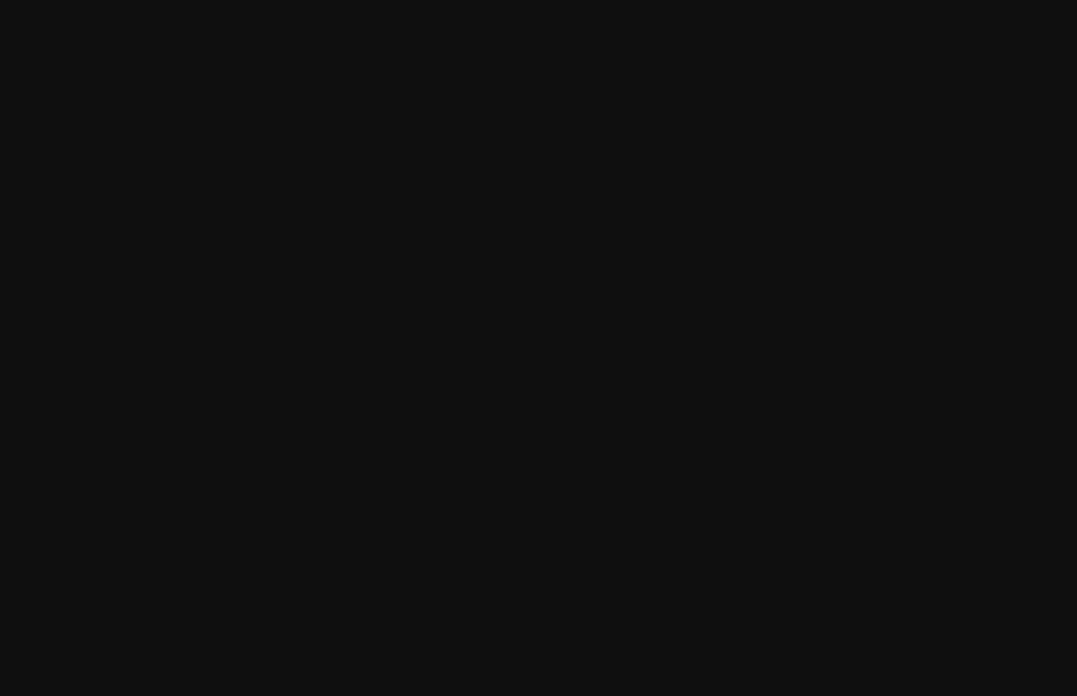
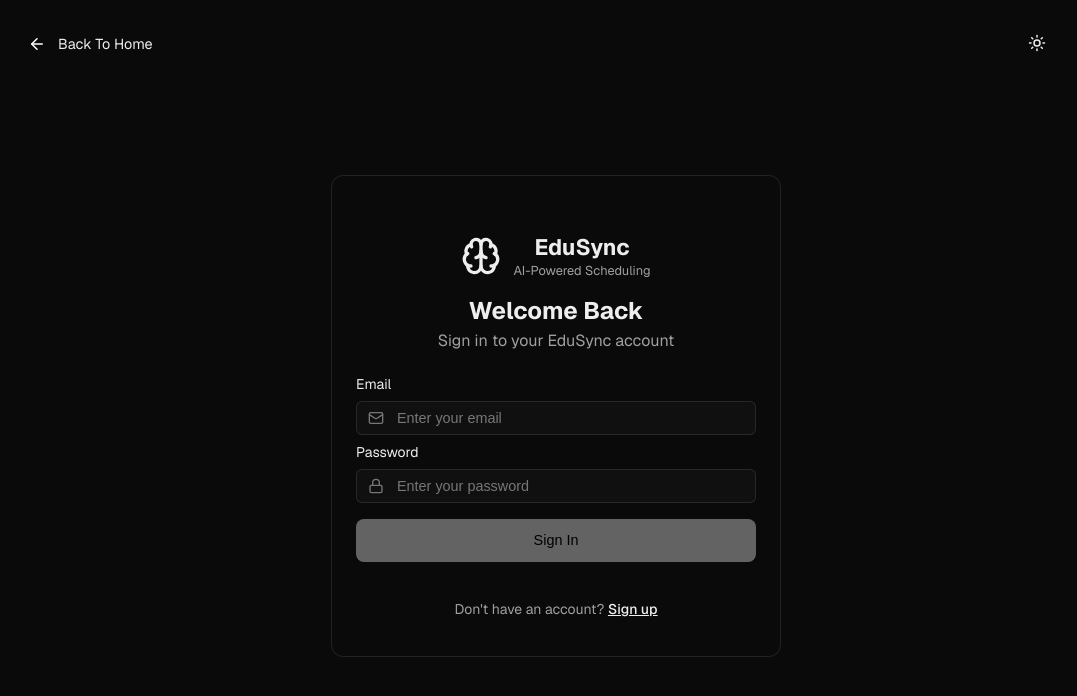
Before and after one commit to Shourya523/EduSch-Frontend, a React (Vite) app: page /signin in a window 1280 px wide. Shown: the top 696 px of the page, without its empty margins (84-1161 px from the left). Built offline with nearby package versions, Linux system fonts and the light colour scheme.

Commit message:
signin-page done

```diff
--- a/src/App.jsx
+++ b/src/App.jsx
@@ -2,7 +2,7 @@ import { Home } from 'lucide-react'
 import HomePage from './Pages/HomePage/HomePage'
 import './index.css'
 import { Routes, Route, BrowserRouter } from "react-router-dom";
-import SignIn from './Pages/HomePage/signIn.jsx';
+import SignIn from './Pages/auth/signIn.jsx';
 function App() {
 
 
--- a/src/Pages/HomePage/signIn.jsx
+++ /dev/null
@@ -1,12 +0,0 @@
-import TopBar from '../../components/TopBar.jsx'
-import "./signIn.css";
-
-function SignIn() {
-  return (
-    <div className="Page">
-
-    </div>
-  )
-}
-
-export default SignIn;
--- /dev/null
+++ b/src/Pages/auth/signIn.css
@@ -0,0 +1,216 @@
+/* Wrapper for the whole page */
+.signin-page-wrapper {
+  display: flex;
+  justify-content: center; /* Center the signin-container horizontally */
+  align-items: center;    /* Center the signin-container vertically */
+  min-height: 100vh;
+  padding: 1.5rem;
+  box-sizing: border-box;
+  background-color: rgb(10, 10, 10);
+}
+
+/* --- Top Bar --- */
+/* CHANGED: Made the wrapper absolute to span the full page width */
+.sd-wrapper {
+  position: absolute;
+  top: 0;
+  left: 0;
+  width: 100%;
+  display: flex;
+  justify-content: space-between;
+  align-items: center;
+  padding: 1.5rem 2rem; /* Added padding to keep content off edges */
+  box-sizing: border-box;
+  border: none;
+}
+
+.sd-left {
+  display: flex;
+  align-items: center;
+  gap: 0.75rem;
+  cursor: pointer;
+}
+
+.sd-sitemotto {
+  color: var(--text-light);
+}
+
+.sd-theme {
+  background: none;
+  border: none;
+  color: var(--text-light);
+  cursor: pointer;
+}
+
+/* --- Main Sign-In Container --- */
+.signin-container {
+  background-color: transparent;
+  border: 1px solid rgba(255, 255, 255, 0.1);
+  border-radius: 12px;
+  /* CHANGED: Reduced max-width and padding to make it much smaller */
+  padding: 1.5rem;
+  width: 100%;
+  max-width: 400px;
+  display: flex;
+  flex-direction: column;
+  align-items: center;
+  text-align: center;
+  margin-top: 2rem;
+}
+
+/* --- Header section (Logo and App Name) --- */
+.signin-header {
+  display: flex;          /* Aligns icon and text-wrapper horizontally */
+  align-items: center;    /* Vertically centers the icon with the text */
+  gap: 0.75rem;           /* Creates space between the icon and text */
+  margin-bottom: 1rem;
+  color: var(--text-light);
+  width: 100%;            /* Ensures it takes up full width of the container */
+  justify-content: center; /* Re-centers the new horizontal group */
+  margin-top: 2rem;
+}
+
+/* New class for the text container */
+.header-text-wrapper {
+    text-align: left;
+}
+
+/* Remove margins to stack text tightly */
+.signin-header h1, .signin-header p {
+  margin: 0;
+}
+
+.signin-header h1 {
+ font-size: 1.4rem;
+}
+
+.signin-header p {
+ font-size: 0.8rem;
+ color: #a0a0a0;
+}
+
+/* --- Title section (Welcome Back) --- */
+.signin-title {
+  /* CHANGED: Reduced margin and font size */
+  margin-bottom: 1.5rem;
+}
+
+.signin-title h2 {
+  font-size: 1.5rem;
+  color: var(--text-light);
+  margin: 0 0 0.2rem;
+}
+
+.signin-title p {
+  font-size: 1rem;
+  color: #a0a0a0;
+  margin: 0;
+}
+
+/* --- Form --- */
+.signin-form {
+  width: 100%;
+  display: flex;
+  flex-direction: column;
+  /* CHANGED: Reduced gap between inputs */
+  gap: 0.5rem;
+}
+
+.form-group {
+  text-align: left;
+}
+
+.form-group label {
+  display: block;
+  font-size: 0.875rem;
+  margin-bottom: 0.5rem;
+  color: var(--text-light);
+}
+
+.form-group input {
+  width: 100%;
+  background-color: rgba(42, 42, 42, 0.2);
+  border: 1px solid rgba(255, 255, 255, 0.1);
+  border-radius: 6px;
+  padding: 0.50rem;
+  color: var(--text-light);
+  font-size: 1rem;
+  box-sizing: border-box;
+}
+
+.form-group input::placeholder {
+  color: #777;
+}
+
+.form-group input:focus {
+  outline: none;
+  border-color: var(--btn-light);
+}
+
+.email-wrapper {
+  position: relative;
+}
+
+.email-icon {
+  position: absolute;
+  left: 12px;
+  top: 50%;
+  transform: translateY(-50%);
+  color: #777;
+}
+
+
+.password-wrapper {
+  position: relative;
+}
+
+.password-icon {
+  position: absolute;
+  left: 12px;
+  top: 50%;
+  transform: translateY(-50%);
+  color: #777;
+}
+
+.email-wrapper input {
+  padding-left: 2.5rem;
+  font-size: 0.9rem;
+}
+
+.password-wrapper input {
+  padding-left: 2.5rem;
+  font-size: 0.9rem;
+}
+
+/* --- Sign In Button --- */
+.signin-button {
+  width: 100%;
+  padding: 0.85rem;
+  background-color: rgb(99, 99, 99);
+  color: black;
+  border: none;
+  border-radius: 8px;
+  font-size: 0.9rem;
+  font-weight: 500;
+  cursor: pointer;
+  transition: background-color 0.2s ease;
+  margin-top: 0.5rem;
+}
+
+.signin-button:hover {
+  background-color: #444444;
+}
+
+/* --- Sign Up Link --- */
+.signup-link {
+  margin-top: 1.5rem;
+  font-size: 0.875rem;
+  color: #a0a0a0;
+}
+
+.signup-link span {
+  color: var(--text-light);
+  font-weight: 500;
+  cursor: pointer;
+  text-decoration: underline;
+}
--- /dev/null
+++ b/src/Pages/auth/signIn.jsx
@@ -0,0 +1,83 @@
+import { Sun, ArrowLeft, Brain, Mail ,Lock } from "lucide-react";
+import { useNavigate } from "react-router-dom";
+import "./signIn.css";
+
+function SignIn() {
+  const navigate = useNavigate();
+
+  const handleGoHome = () => {
+    navigate("/"); // Navigate to the home page
+  };
+
+  const handleSignIn = () => {
+    // Add your sign-in logic here
+    navigate("/dashboard");
+  };
+
+  const handleSignUp = () => {
+    navigate("/signup"); // Navigate to the sign-up page
+  };
+
+  return (
+    <div className="signin-page-wrapper">
+      {/* Top Bar */}
+      <header className="sd-wrapper">
+        <div className="sd-left" onClick={handleGoHome}>
+          <ArrowLeft size={18} strokeWidth={2} color="white" />
+          <span className="sd-sitemotto">Back To Home</span>
+        </div>
+        <div className="sd-right">
+          <button className="sd-theme">
+            <Sun size={18} />
+          </button>
+        </div>
+      </header>
+
+      {/* Main Sign-In Content */}
+      <main className="signin-container">
+        <div className="signin-header">
+          <Brain size={40}/>
+          <div className="signin-header-text">
+            <h1>EduSync</h1>
+            <p>AI-Powered Scheduling</p>
+          </div>
+        </div>
+
+        <div className="signin-title">
+          <h2>Welcome Back</h2>
+          <p>Sign in to your EduSync account</p>
+        </div>
+
+        <form className="signin-form" onSubmit={(e) => e.preventDefault()}>
+          <div className="form-group">
+            <label htmlFor="email">Email</label>
+            <div className="email-wrapper">
+              <Mail size={16} className="email-icon" />
+              <input type="email" id="email" placeholder="Enter your email" />
+            </div>
+          </div>
+
+          <div className="form-group">
+            <label htmlFor="password">Password</label>
+            <div className="password-wrapper">
+              <Lock size={16} className="password-icon" />
+              <input type="password" id="password" placeholder="Enter your password" />
+            </div>
+          </div>
+
+          <button type="submit" className="signin-button" onClick={handleSignIn}>
+            Sign In
+          </button>
+        </form>
+
+        <div className="signup-link">
+          <p>
+            Don't have an account? <span onClick={handleSignUp}>Sign up</span>
+          </p>
+        </div>
+      </main>
+    </div>
+  );
+}
+
+export default SignIn;
```
Also changed, not shown: src/Pages/HomePage/signIn.css (deleted).
